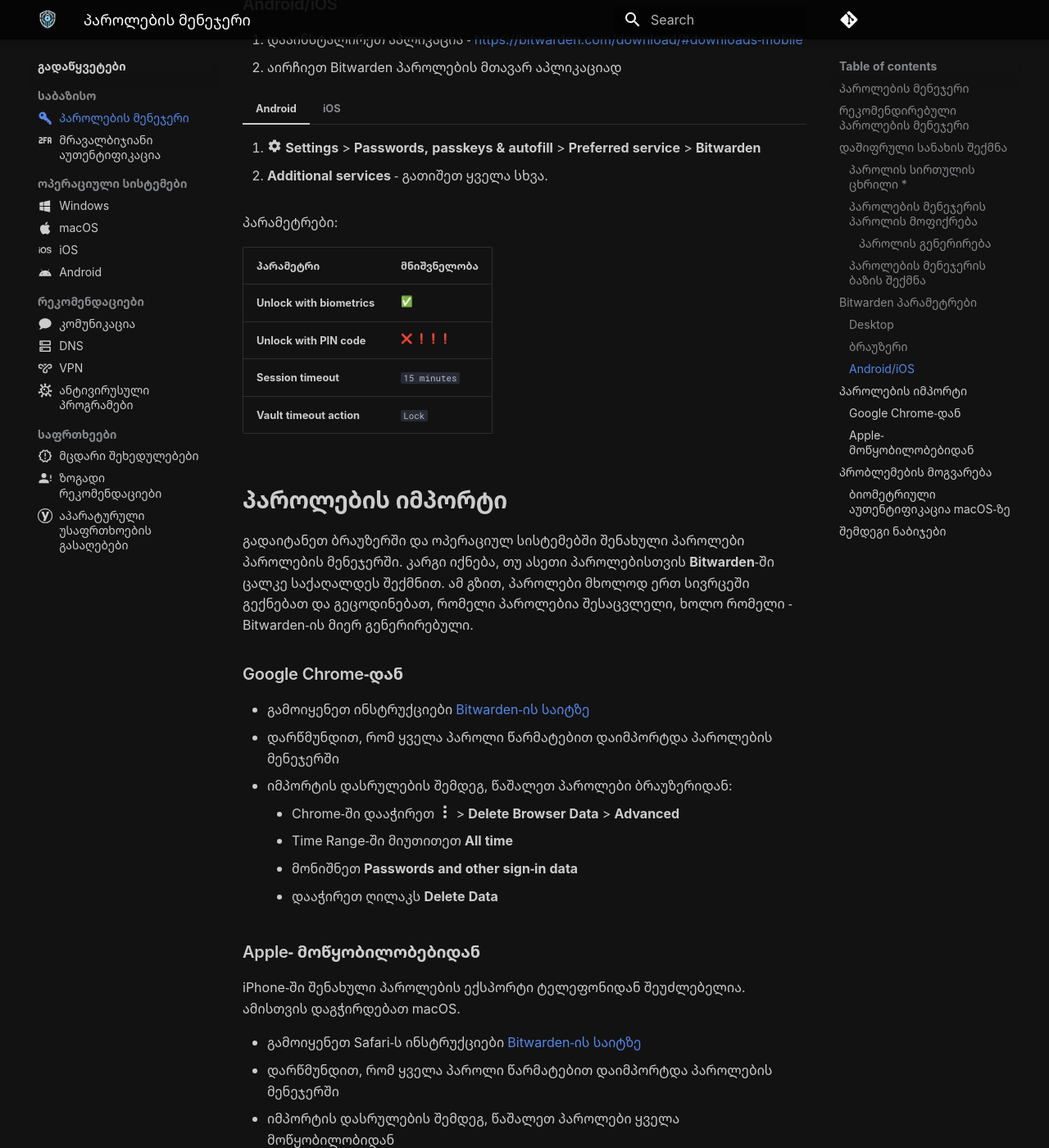
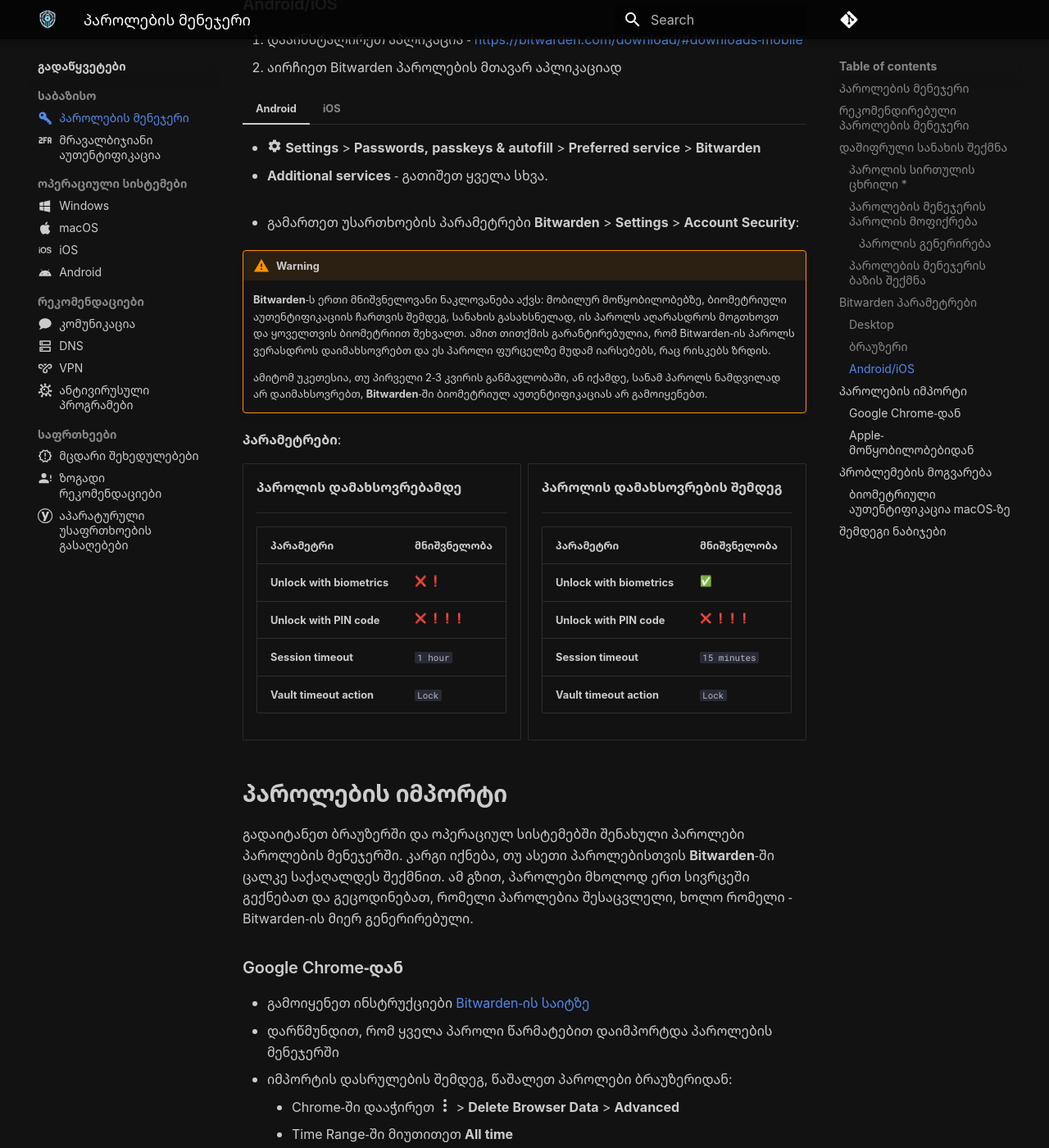
Before and after one commit to foige/security.foi.ge, an MkDocs documentation site: the page built from docs/solutions/passwords.md, in a window 1280 px wide and 1400 px high, scrolled down 7707 px. Shown: the whole window at 82% size. Built offline with MkDocs 1.6.1 and Material for MkDocs 9.7.7, drawn with Linux system fonts in a browser that asks for light colours; emoji names are drawn with the system emoji font; plug-ins that fetch from the network failed and are left out; comment, search, counter and statistics services are not loaded.

Commit message:
docs(passwords): Add instructions for settings before a passowrd is memorized

```diff
--- a/docs/solutions/passwords.md
+++ b/docs/solutions/passwords.md
@@ -318,7 +318,7 @@
 
 ბრაუზერის გაფართოების პარამეტრები:
 
-*Browser* > :simple-bitwarden: **Bitwarden** > **Settings** > **Account Security**
+**Browser** > :simple-bitwarden: **Bitwarden** > **Settings** > **Account Security**
 
 | პარამეტრი                  | მნიშვნელობა                                    |
 |----------------------------|------------------------------------------------|
@@ -334,28 +334,63 @@
 
 /// tab | Android
 
-1. :material-cog: **Settings** > **Passwords, passkeys & autofill** > **Preferred service** > **Bitwarden**
-2. **Additional services** - გათიშეთ ყველა სხვა.
+- :material-cog: **Settings** > **Passwords, passkeys & autofill** > **Preferred service** > **Bitwarden**
+- **Additional services** - გათიშეთ ყველა სხვა.
 
 ///
 
 /// tab | iOS
 
-1. :material-cog: **Settings** > **Passwords**> **Password options**
-2. **Keychain** :fontawesome-solid-toggle-off:
-3. **Bitwarden** :fontawesome-solid-toggle-on:
-4. გათიშეთ ყველა სხვა ჩამოთვლილი, Bitwarden-ის გარდა.
+- :material-cog: **Settings** > **Passwords**> **Password options**
+- **Keychain** :fontawesome-solid-toggle-off:
+- **Bitwarden** :fontawesome-solid-toggle-on:
+- გათიშეთ ყველა სხვა ჩამოთვლილი, Bitwarden-ის გარდა.
 
 ///
 
-პარამეტრები:
+- გამართეთ უსართხოების პარამეტრები **Bitwarden** > **Settings** > **Account Security**:
 
-| პარამეტრი                  | მნიშვნელობა                                 |
-|----------------------------|---------------------------------------------|
-| **Unlock with biometrics** | :white_check_mark:                          |
-| **Unlock with PIN code**   | :x: :exclamation::exclamation::exclamation: |
-| **Session timeout**        | `15 minutes`                                |
-| **Vault timeout action**   | `Lock`                                      |
+/// admonition
+    type: warning
+
+**Bitwarden**-ს ერთი მნიშვნელოვანი ნაკლოვანება აქვს: მობილურ მოწყობილობებზე, ბიომეტრიული
+აუთენტიფიკაციის ჩართვის შემდეგ, სანახის გასახსნელად, ის პაროლს აღარასდროს მოგთხოვთ და ყოველთვის
+ბიომეტრიით შეხვალთ. ამით თითქმის გარანტირებულია, რომ Bitwarden-ის პაროლს ვერასდროს დაიმახსოვრებთ
+და ეს პაროლი ფურცელზე მუდამ იარსებებს, რაც რისკებს ზრდის.
+
+ამიტომ უკეთესია, თუ პირველი 2-3 კვირის განმავლობაში, ან იქამდე, სანამ პაროლს ნამდვილად არ
+დაიმახსოვრებთ, **Bitwarden**-ში ბიომეტრიულ აუთენტიფიკაციას არ გამოიყენებთ.
+
+///
+
+**პარამეტრები**:
+
+<div class="grid cards" markdown>
+
+- **პაროლის დამახსოვრებამდე**
+
+    ---
+
+    | პარამეტრი                  | მნიშვნელობა                                 |
+    |----------------------------|---------------------------------------------|
+    | **Unlock with biometrics** | :x: :exclamation:                           |
+    | **Unlock with PIN code**   | :x: :exclamation::exclamation::exclamation: |
+    | **Session timeout**        | `1 hour`                                    |
+    | **Vault timeout action**   | `Lock`                                      |
+
+
+- **პაროლის დამახსოვრების შემდეგ**
+
+    ---
+
+    | პარამეტრი                  | მნიშვნელობა                                 |
+    |----------------------------|---------------------------------------------|
+    | **Unlock with biometrics** | :white_check_mark:                          |
+    | **Unlock with PIN code**   | :x: :exclamation::exclamation::exclamation: |
+    | **Session timeout**        | `15 minutes`                                |
+    | **Vault timeout action**   | `Lock`                                      |
+
+</div>
 
 
 ## პაროლების იმპორტი
```
